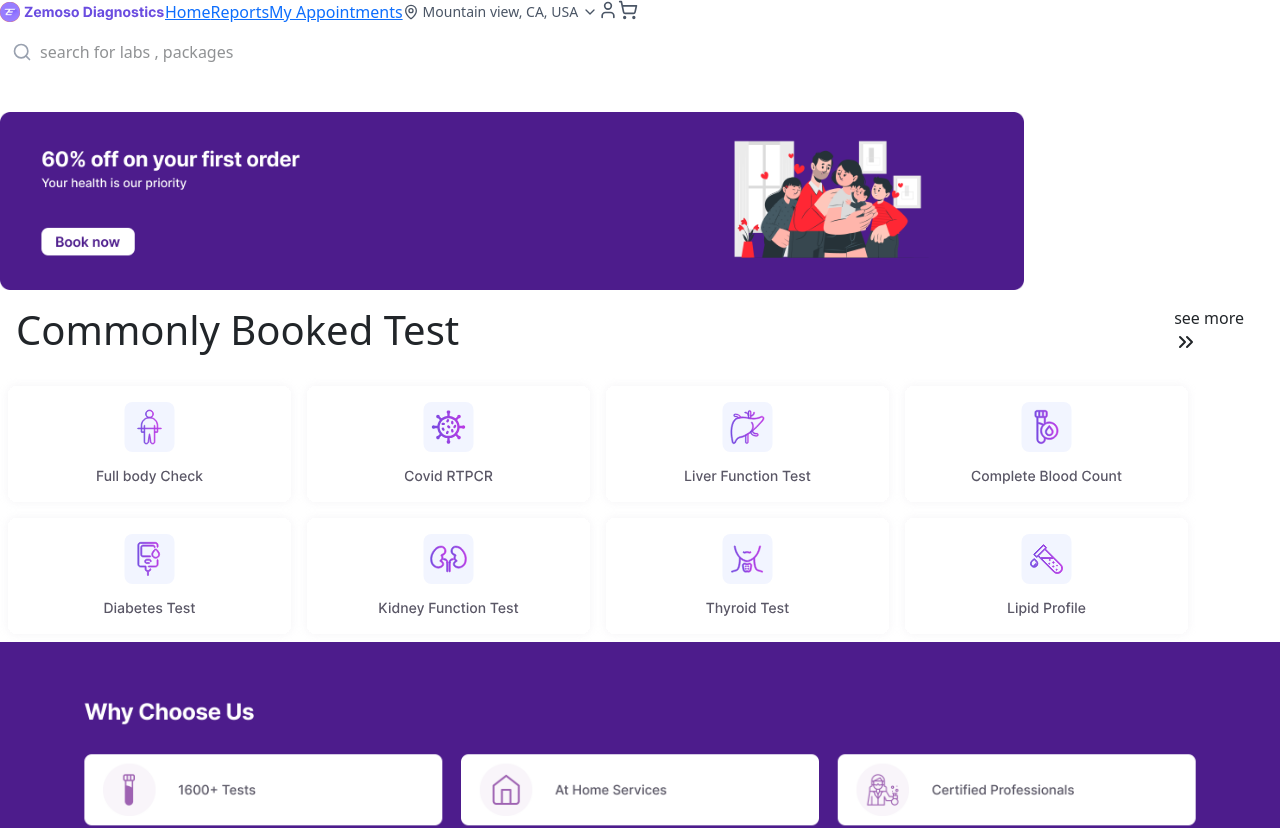
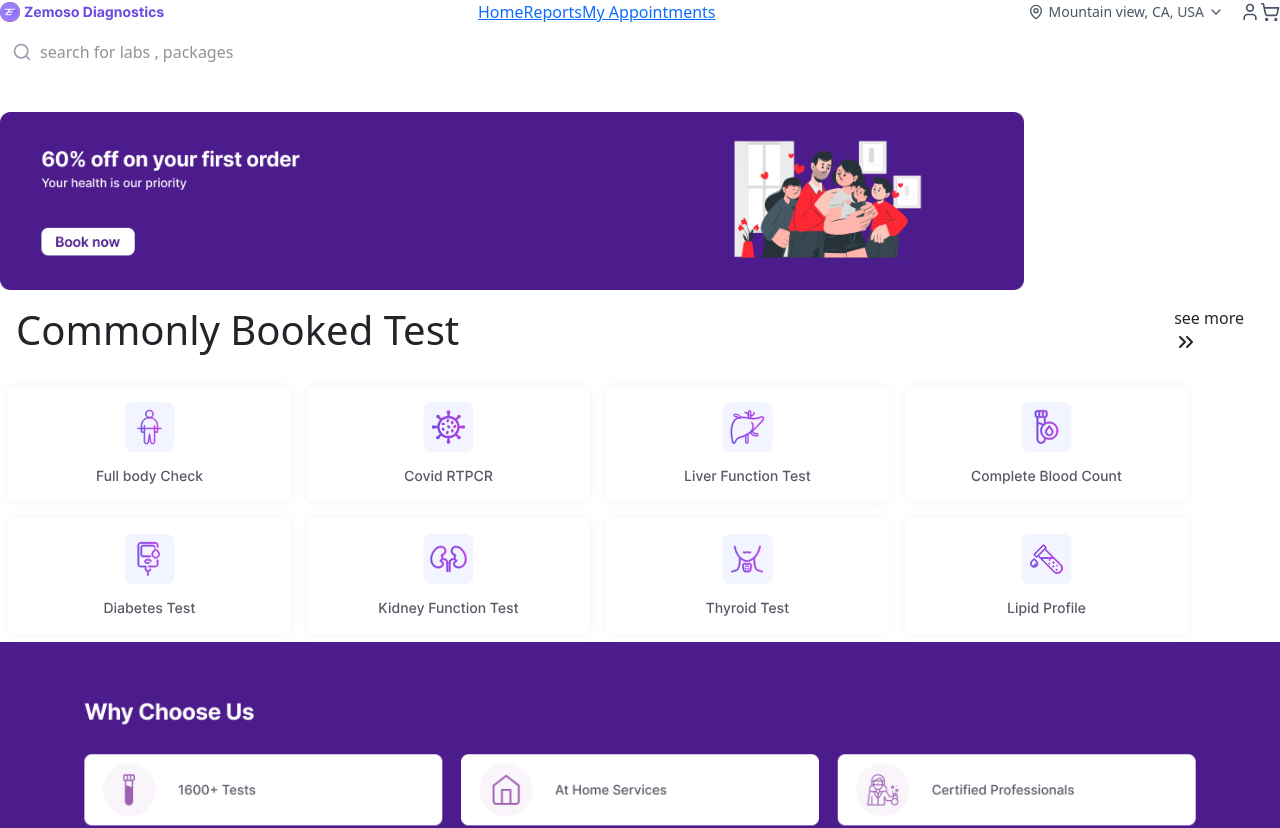
Before and after one commit to asrarali21/Quick-Diagnostics, a React (Vite) app: page / in a window 1280 px wide. Shown: the top 828 px of the page. Built offline with nearby package versions, Linux system fonts and the light colour scheme; data requests are answered from the project's data file.

Commit message:
added basic tailwind css

```diff
--- a/src/components/Navbar.jsx
+++ b/src/components/Navbar.jsx
@@ -5,7 +5,7 @@ import  { ChevronDown, MapPin, ShoppingCart, User,  } from "lucide-react"
 function Navbar() {
   return (
     <>
-    <div className='flex'>
+    <div className='flex flex-wrap justify-between '>
         <img src={logo} alt="" />
     <div>
 
@@ -21,12 +21,12 @@ function Navbar() {
               <span className="text-sm">Mountain view, CA, USA</span>
               <ChevronDown className="w-4 h-4" />
             </div>
-            </div>
 
     <div className='flex'>
-       <User className="w-5 h-5 text-gray-600" />
+       <User className="w-5 h-5 text-gray-600 cursor-pointer" />
          <ShoppingCart className="w-5 h-5 text-gray-600" />
 
+            </div>
     </div>
     </div>
 
--- a/src/components/StepTracker.jsx
+++ b/src/components/StepTracker.jsx
@@ -7,7 +7,7 @@ function StepTracker({currentStep}) {
   return (
     <div>
             <div>
-                <button onClick={()=>navigate("/labtest")}>back</button>
+                <button onClick={()=>navigate("/")}>back</button>
                 {steps.map((item ,i )=>(
 
                     <span key={i} className={`
```
